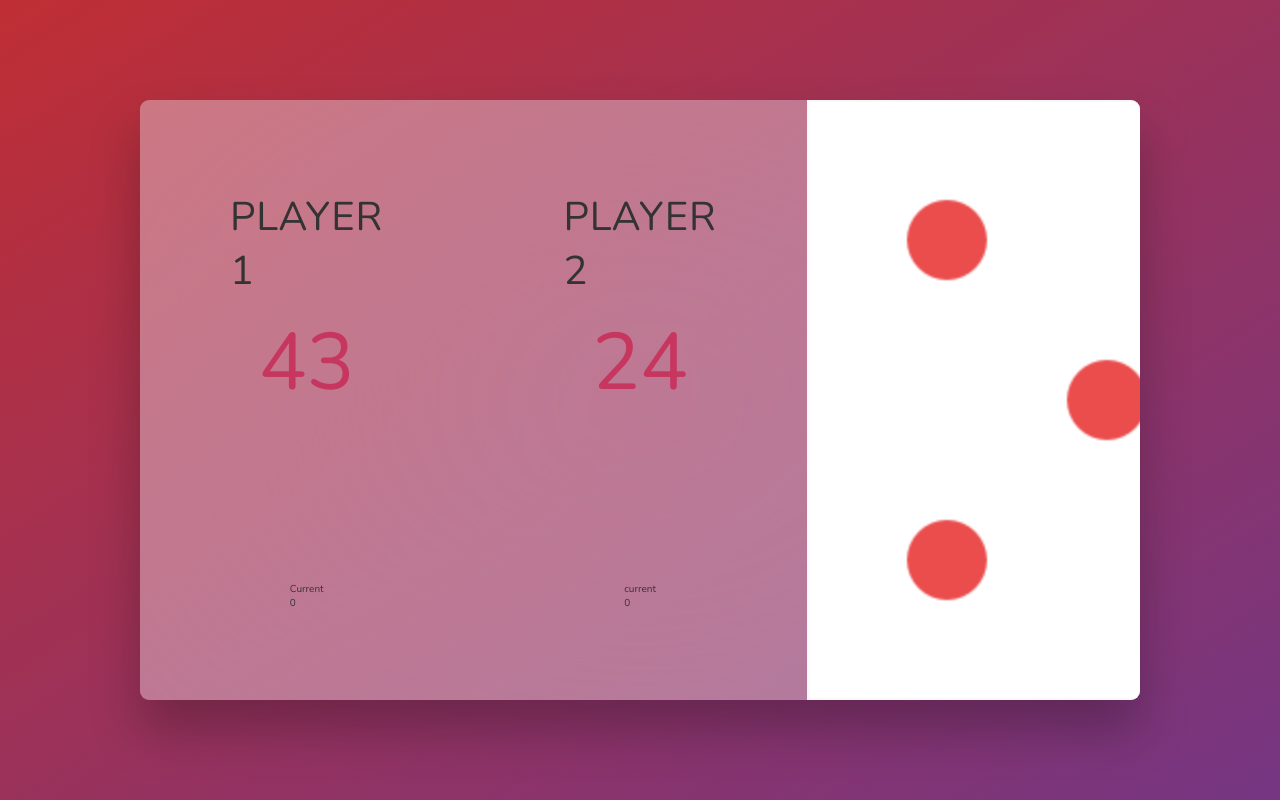
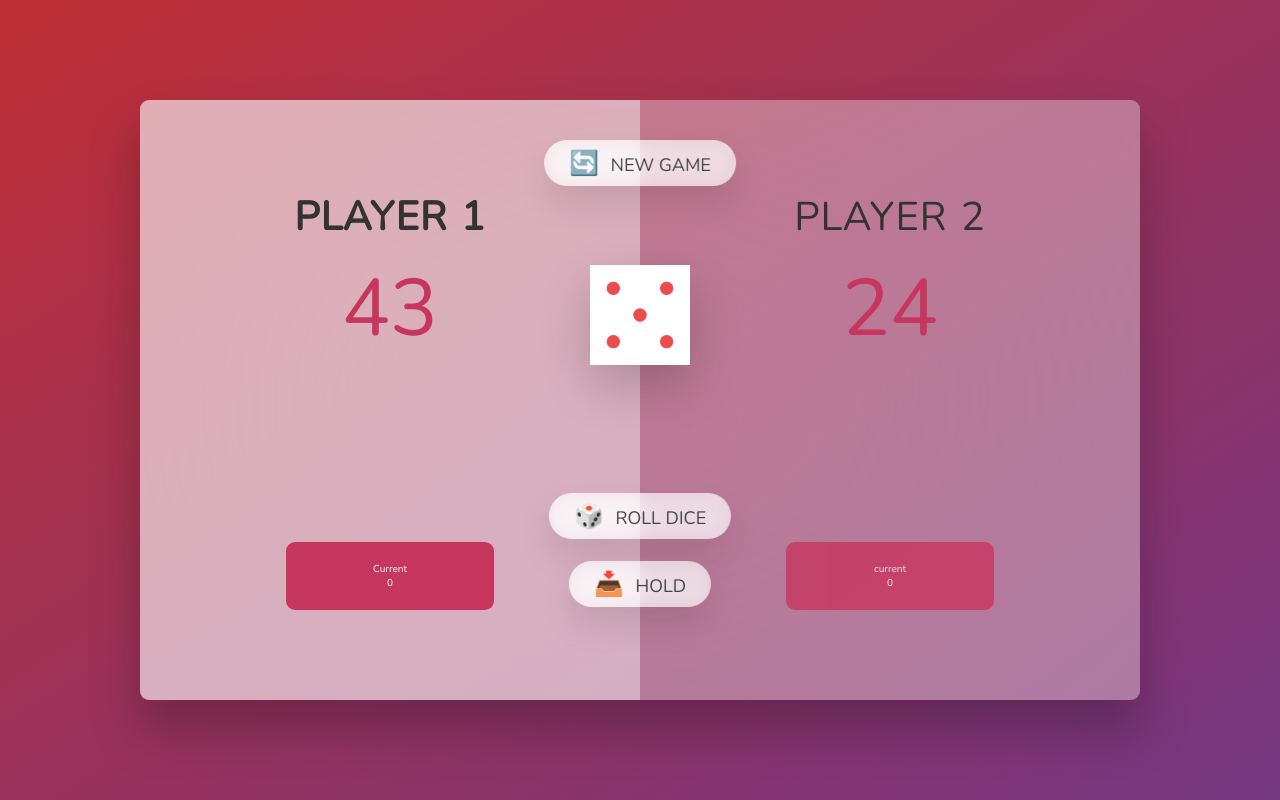
Before and after one commit to bintadam/Dice-Game, a plain HTML site: page index.html in a window 1280 px wide. Drawn offline with nearby package versions, Linux system fonts and the light colour scheme.

Commit message:
added button styles

```diff
--- a/style.css
+++ b/style.css
@@ -62,3 +62,90 @@ main{
     font-weight: 300;
     margin-bottom: auto;
 }
+
+.player--active{
+    background-color: rgba(255, 255, 255, 0.4);
+}
+
+.player--active .name{
+    font-weight: 700;
+}
+
+.player--active .score{
+    font-weight: 400;
+}
+
+.player--active .current{
+    opacity: 1;
+}
+
+.current{
+    background-color: #c7365f;
+    color: #fff;
+    padding: 2rem;
+    border-radius: 9px;
+    opacity: 0.8;
+    width: 65%;
+    text-align: center;
+    transition: all 0.75s;
+}
+
+.dice{
+    height: 10rem;
+    position: absolute;
+    left: 50%;
+    top: 16.5rem;
+    transform: translate(-50%);
+    box-shadow: 0 2rem 5rem rgba(0, 0, 0, 0.2);
+}
+
+.btn{
+    position: absolute;
+    left: 50%;
+    text-align: center;
+    align-items: center;
+    border-radius: 50rem;
+    display: block;
+    padding: 0.7rem 2.5rem;
+    border: none;
+    background: none;
+    color: #444;
+    transition: all 0.2s;
+    transform: translate(-50%);
+    font-size: 1.8rem;
+    font-family: inherit;
+    cursor: pointer;
+    text-transform: uppercase;
+    background-color: white;
+    background-color: rgba(255, 255, 255, 0.6);
+    backdrop-filter: blur(10px);
+    box-shadow: 0 1.75rem 3.5rem rgba(0,0,0,0.1);
+}
+
+.btn::first-letter{
+    font-size: 2.4rem;
+    display: inline-block;
+    margin-right: 0.7rem;
+}
+
+.btn--new{
+    top: 4rem;
+}
+
+
+.btn--roll{
+    top: 39.3rem;
+}
+
+.btn--hold{
+    top: 46.1rem;
+}
+
+.btn:active{
+    transform: translate(-50% 3px);
+    box-shadow: 0 1rem 2rem rgba(0, 0, 0, 0.15);
+}
+
+.btn:focus{
+    outline: none;
+}
```
